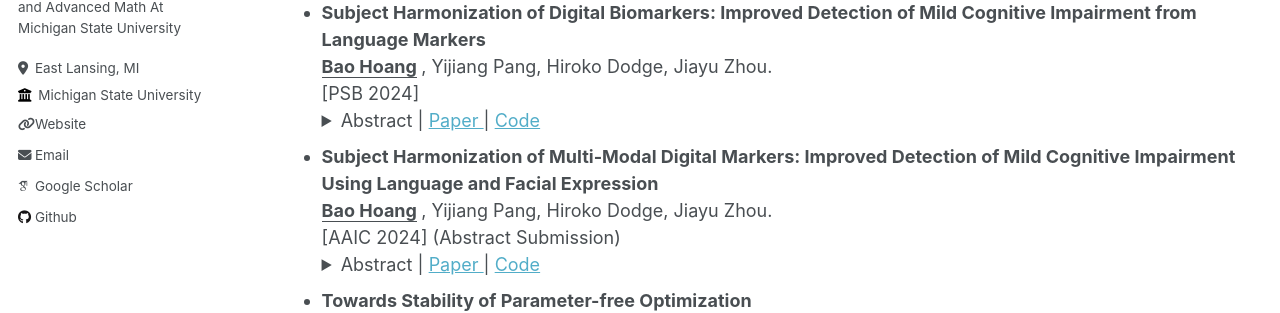
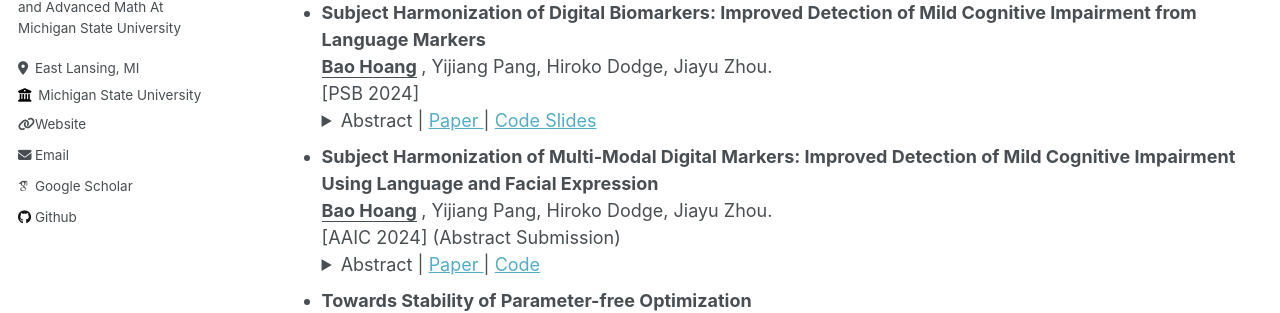
Before and after one commit to hoangcaobao/hoangcaobao.github.io, a Jekyll site: the page built from _pages/publications.md, in a window 1280 px wide and 900 px high. Shown: the part 428-741 px from the top of the window. Built offline with Jekyll 4.4.1, drawn with Linux system fonts in a browser that asks for light colours; some web fonts are replaced.

Commit message:
upload slides

```diff
--- a/_pages/publications.md
+++ b/_pages/publications.md
@@ -41,6 +41,7 @@ author_profile: true
         Abstract |
         <a href="https://www.ncbi.nlm.nih.gov/pmc/articles/PMC11017207/" role="button" target="_blank"> Paper </a> |
         <a href="https://github.com/illidanlab/subject_harmonization" role="button" target="_blank"> Code </a>
+        <a href="files/KDD2024Slide.pdf" role="button" target="_blank"> Slides </a>
     </summary>
   Mild cognitive impairment (MCI) represents the early stage of dementia including Alzheimer’s disease (AD) and is a crucial stage for therapeutic interventions and treatment. Early detection of MCI offers opportunities for early intervention and significantly benefits cohort enrichment for clinical trials. Imaging and in vivo markers in plasma and cerebrospinal fluid biomarkers have high detection performance, yet their prohibitive costs and intrusiveness demand more affordable and accessible alternatives. The recent advances in digital biomarkers, especially language markers, have shown great potential, where variables informative to MCI are derived from linguistic and/or speech and later used for predictive modeling. A major challenge in modeling language markers comes from the variability of how each person speaks. As the cohort size for language studies is usually small due to extensive data collection efforts, the variability among persons makes language markers hard to generalize to unseen subjects. In this paper, we propose a novel subject harmonization tool to address the issue of distributional differences in language markers across subjects, thus enhancing the generalization performance of machine learning models. Our empirical results show that machine learning models built on our harmonized features have improved prediction performance on unseen data.
   </details>
```
Also changed, not shown: 3 other files.
